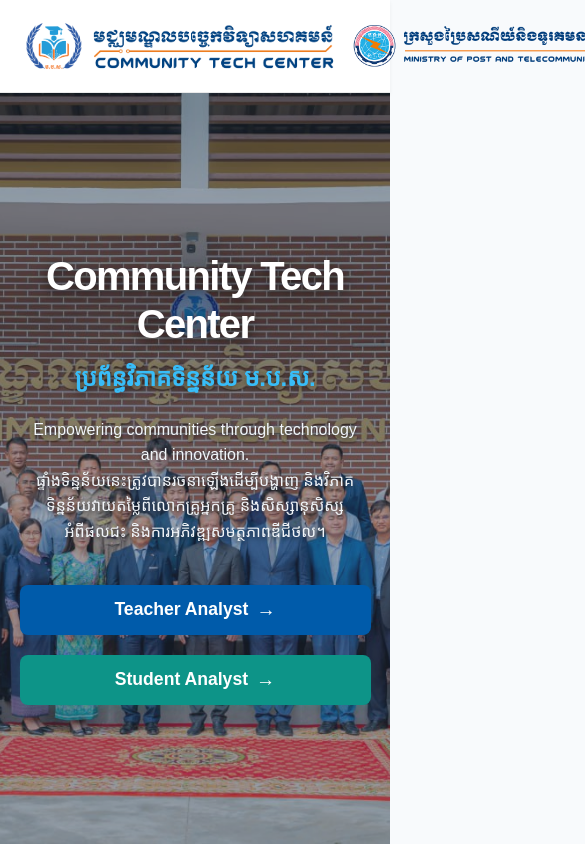
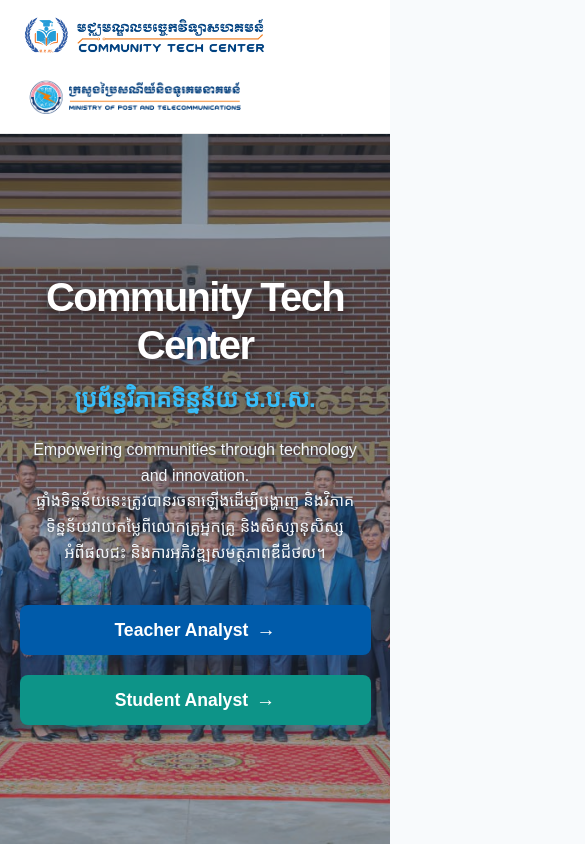
Before and after one commit to heangdeniss/CTC_Teacher_Student_analyst_web, a React app: page / in a window 390 px wide. Shown: the top 844 px of the page, 585 px wide, since content can reach past the window. Built offline with nearby package versions, Linux system fonts and the light colour scheme; the HTML template or start-up script is replaced by a standard one; a web font is replaced by a local one.

Commit message:
fix responsive error for phone

```diff
--- a/src/App.css
+++ b/src/App.css
@@ -239,7 +239,7 @@
   overflow-y: hidden;
 }
 .chart-body > div {
-  min-width: 100% !important;
+  min-width: 600px !important;
 }
 
 @media (max-width: 1024px) {
--- a/src/components/Welcome.jsx
+++ b/src/components/Welcome.jsx
@@ -7,19 +7,21 @@
 
       {/* Header Bar */}
       <header style={{
-        padding: '16px 5%',
+        padding: 'clamp(10px, 3vw, 16px) 5%',
         display: 'flex',
         alignItems: 'center',
         justifyContent: 'space-between',
         backgroundColor: '#ffffff',
         borderBottom: '1px solid #eaeaea',
-        boxShadow: '0 2px 4px rgba(0,0,0,0.05)'
+        boxShadow: '0 2px 4px rgba(0,0,0,0.05)',
+        gap: '16px',
+        flexWrap: 'wrap'
       }}>
         <div style={{ display: 'flex', alignItems: 'center' }}>
-          <img src="/Image/CTC_Logo.webp" alt="CTC Logo" style={{ height: '60px', objectFit: 'contain' }} onError={(e) => e.target.style.display = 'none'} />
+          <img src="/Image/CTC_Logo.webp" alt="CTC Logo" style={{ height: 'clamp(40px, 12vw, 60px)', objectFit: 'contain' }} onError={(e) => e.target.style.display = 'none'} />
         </div>
         <div style={{ display: 'flex', alignItems: 'center' }}>
-          <img src="/Image/Logo_MPTC.png" alt="MPTC Logo" style={{ height: '60px', objectFit: 'contain' }} onError={(e) => e.target.style.display = 'none'} />
+          <img src="/Image/Logo_MPTC.png" alt="MPTC Logo" style={{ height: 'clamp(40px, 12vw, 60px)', objectFit: 'contain' }} onError={(e) => e.target.style.display = 'none'} />
         </div>
       </header>
 
```
